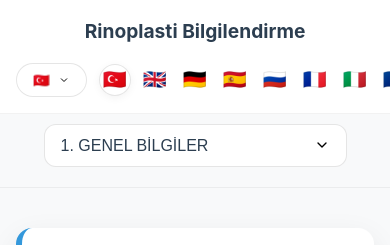
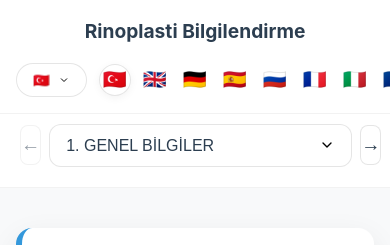
Before and after one commit to niedy707/rhinoplasty-info, a React (Vite) app: page / in a window 390 px wide. Shown: the top 245 px of the page. Built offline with nearby package versions, Linux system fonts and the light colour scheme.

Commit message:
Improve mobile nav: sticky tabs, prev/next buttons, footer localization

```diff
--- a/src/App.jsx
+++ b/src/App.jsx
@@ -38,6 +38,65 @@ function App() {
 
   const activeTab = currentContent.tabs?.find(t => t.id === activeTabId) || currentContent.tabs?.[0];
 
+  const footerTranslations = {
+    tr: { title: "Rinoplasti", appointment: "Randevu için" },
+    en: { title: "Rhinoplasty", appointment: "For Appointment" },
+    de: { title: "Rhinoplastik", appointment: "Terminvereinbarung" },
+    es: { title: "Rinoplastia", appointment: "Para Cita" },
+    ru: { title: "Ринопластика", appointment: "Для записи" },
+    fr: { title: "Rhinoplastie", appointment: "Pour Rendez-vous" },
+    it: { title: "Rinoplastica", appointment: "Per Appuntamento" },
+    ro: { title: "Rinoplastie", appointment: "Pentru Programare" },
+  };
+
+  const footerText = footerTranslations[lang] || footerTranslations['en'];
+
+  const handlePrevTab = () => {
+    if (!currentContent.tabs) return;
+    const currentIndex = currentContent.tabs.findIndex(t => t.id === activeTabId);
+    if (currentIndex > 0) {
+      setActiveTabId(currentContent.tabs[currentIndex - 1].id);
+    }
+  };
+
+  const handleNextTab = () => {
+    if (!currentContent.tabs) return;
+    const currentIndex = currentContent.tabs.findIndex(t => t.id === activeTabId);
+    if (currentIndex < currentContent.tabs.length - 1) {
+      setActiveTabId(currentContent.tabs[currentIndex + 1].id);
+    }
+  };
+
+  const MobileNavigation = () => (
+    <div className="mobile-tab-select">
+      <button
+        className="nav-arrow-btn"
+        onClick={handlePrevTab}
+        disabled={currentContent.tabs?.findIndex(t => t.id === activeTabId) === 0}
+      >
+        &#8592;
+      </button>
+      <select
+        value={activeTabId || ''}
+        onChange={(e) => setActiveTabId(e.target.value)}
+        className="tab-select"
+      >
+        {currentContent.tabs?.map(tab => (
+          <option key={tab.id} value={tab.id}>
+            {tab.title}
+          </option>
+        ))}
+      </select>
+      <button
+        className="nav-arrow-btn"
+        onClick={handleNextTab}
+        disabled={currentContent.tabs?.findIndex(t => t.id === activeTabId) === currentContent.tabs?.length - 1}
+      >
+        &#8594;
+      </button>
+    </div>
+  );
+
   return (
     <div className="app-container">
       <header className="app-header">
@@ -50,19 +109,7 @@ function App() {
       </header>
 
       <nav className="tab-navigation">
-        <div className="mobile-tab-select">
-          <select
-            value={activeTabId || ''}
-            onChange={(e) => setActiveTabId(e.target.value)}
-            className="tab-select"
-          >
-            {currentContent.tabs?.map(tab => (
-              <option key={tab.id} value={tab.id}>
-                {tab.title}
-              </option>
-            ))}
-          </select>
-        </div>
+        <MobileNavigation />
         <div className="desktop-tabs">
           {currentContent.tabs?.map(tab => (
             <button
@@ -96,14 +143,23 @@ function App() {
         )}
       </main>
 
+      <div className="bottom-navigation">
+        <MobileNavigation />
+      </div>
+
       <footer className="app-footer">
-        <p className="footer-title">Op. Dr. Ibrahim YAGCI | Rinoplasti , Istanbul/TURKEY</p>
+        <p className="footer-title">Op. Dr. Ibrahim YAGCI | {footerText.title} , Istanbul/TURKEY</p>
         <div className="footer-contact">
-          <span>Randevu için: </span>
+          <span>{footerText.appointment}: </span>
           <a href="tel:+905511999963" className="phone-link">+(90)551-199-9963</a>
           <a href="https://wa.me/905511999963" target="_blank" rel="noopener noreferrer" className="whatsapp-link" aria-label="WhatsApp">
             <svg viewBox="0 0 24 24" width="24" height="24" fill="currentColor">
               <path d="M17.472 14.382c-.297-.149-1.758-.867-2.03-.967-.273-.099-.471-.148-.67.15-.197.297-.767.966-.94 1.164-.173.199-.347.223-.644.075-.297-.15-1.255-.463-2.39-1.475-.883-.788-1.48-1.761-1.653-2.059-.173-.297-.018-.458.13-.606.134-.133.298-.347.446-.52.149-.174.198-.298.298-.497.099-.198.05-.371-.025-.52-.075-.149-.669-1.612-.916-2.207-.242-.579-.487-.5-.669-.51-.173-.008-.371-.01-.57-.01-.198 0-.52.074-.792.372-.272.297-1.04 1.016-1.04 2.479 0 1.462 1.065 2.875 1.213 3.074.149.198 2.096 3.2 5.077 4.487.709.306 1.262.489 1.694.625.712.227 1.36.195 1.871.118.571-.085 1.758-.719 2.006-1.413.248-.694.248-1.289.173-1.413-.074-.124-.272-.198-.57-.347m-5.421 7.403h-.004a9.87 9.87 0 01-5.031-1.378l-.361-.214-3.741.982.998-3.648-.235-.374a9.86 9.86 0 01-1.51-5.26c.001-5.45 4.436-9.884 9.888-9.884 2.64 0 5.122 1.03 6.988 2.898a9.825 9.825 0 012.893 6.994c-.003 5.45-4.437 9.884-9.885 9.884m8.413-18.297A11.815 11.815 0 0012.05 0C5.495 0 .16 5.335.157 11.892c0 2.096.547 4.142 1.588 5.945L.057 24l6.305-1.654a11.882 11.882 0 005.683 1.448h.005c6.554 0 11.89-5.335 11.893-11.893a11.821 11.821 0 00-3.48-8.413Z" />
+            </svg>
+          </a>
+          <a href="https://instagram.com/dribrahimyagci" target="_blank" rel="noopener noreferrer" className="instagram-link" aria-label="Instagram">
+            <svg viewBox="0 0 24 24" width="24" height="24" fill="currentColor">
+              <path d="M12 2.163c3.204 0 3.584.012 4.85.07 3.252.148 4.771 1.691 4.919 4.919.058 1.265.069 1.645.069 4.849 0 3.205-.012 3.584-.069 4.849-.149 3.225-1.664 4.771-4.919 4.919-1.266.058-1.644.07-4.85.07-3.204 0-3.584-.012-4.849-.07-3.26-.149-4.771-1.699-4.919-4.92-.058-1.265-.07-1.644-.07-4.849 0-3.204.013-3.583.07-4.849.149-3.227 1.664-4.771 4.919-4.919 1.266-.057 1.645-.069 4.849-.069zm0-2.163c-3.259 0-3.667.014-4.947.072-4.358.2-6.78 2.618-6.98 6.98-.059 1.281-.073 1.689-.073 4.948 0 3.259.014 3.668.072 4.948.2 4.358 2.618 6.78 6.98 6.98 1.281.058 1.689.072 4.948.072 3.259 0 3.668-.014 4.948-.072 4.354-.2 6.782-2.618 6.979-6.98.059-1.28.073-1.689.073-4.948 0-3.259-.014-3.667-.072-4.947-.196-4.354-2.617-6.78-6.979-6.98-1.281-.059-1.69-.073-4.949-.073zm0 5.838c-3.403 0-6.162 2.759-6.162 6.162s2.759 6.163 6.162 6.163 6.162-2.759 6.162-6.163c0-3.403-2.759-6.162-6.162-6.162zm0 10.162c-2.209 0-4-1.79-4-4 0-2.209 1.791-4 4-4s4 1.791 4 4c0 2.21-1.791 4-4 4zm6.406-11.845c-.796 0-1.441.645-1.441 1.44s.645 1.44 1.441 1.44c.795 0 1.439-.645 1.439-1.44s-.644-1.44-1.439-1.44z" />
             </svg>
           </a>
         </div>
--- a/src/index.css
+++ b/src/index.css
@@ -160,6 +160,12 @@ h1 {
   padding: 10px 0 20px;
   margin-bottom: 20px;
   border-bottom: 1px solid rgba(0, 0, 0, 0.05);
+  position: sticky;
+  top: 73px;
+  /* Height of header approx */
+  z-index: 90;
+  background: rgba(255, 255, 255, 0.95);
+  backdrop-filter: blur(5px);
 }
 
 .desktop-tabs {
@@ -172,10 +178,38 @@ h1 {
 .mobile-tab-select {
   display: none;
   padding: 0 20px;
+  width: 100%;
+  align-items: center;
+  gap: 8px;
+}
+
+.nav-arrow-btn {
+  background: white;
+  border: 1px solid rgba(0, 0, 0, 0.1);
+  border-radius: 8px;
+  width: 40px;
+  height: 40px;
+  display: flex;
+  align-items: center;
+  justify-content: center;
+  font-size: 1.2rem;
+  cursor: pointer;
+  color: var(--primary-color);
+  transition: all 0.2s;
+}
+
+.nav-arrow-btn:hover:not(:disabled) {
+  background: #f8f9fa;
+  color: var(--accent-color);
+}
+
+.nav-arrow-btn:disabled {
+  opacity: 0.5;
+  cursor: not-allowed;
 }
 
 .tab-select {
-  width: 100%;
+  flex: 1;
   padding: 12px 16px;
   border-radius: 12px;
   border: 1px solid rgba(0, 0, 0, 0.1);
@@ -189,12 +223,22 @@ h1 {
   background-size: 1em;
 }
 
+.bottom-navigation {
+  display: none;
+  padding: 20px 0;
+  border-top: 1px solid rgba(0, 0, 0, 0.05);
+}
+
 @media (max-width: 600px) {
   .desktop-tabs {
     display: none;
   }
 
   .mobile-tab-select {
+    display: flex;
+  }
+
+  .bottom-navigation {
     display: block;
   }
 }
@@ -363,15 +407,24 @@ h1 {
   color: #2980b9;
 }
 
-.whatsapp-link {
-  color: #25D366;
+.whatsapp-link,
+.instagram-link {
   display: flex;
   align-items: center;
   justify-content: center;
   transition: transform 0.2s;
 }
 
-.whatsapp-link:hover {
+.whatsapp-link {
+  color: #25D366;
+}
+
+.instagram-link {
+  color: #E1306C;
+}
+
+.whatsapp-link:hover,
+.instagram-link:hover {
   transform: scale(1.1);
 }
 
```
